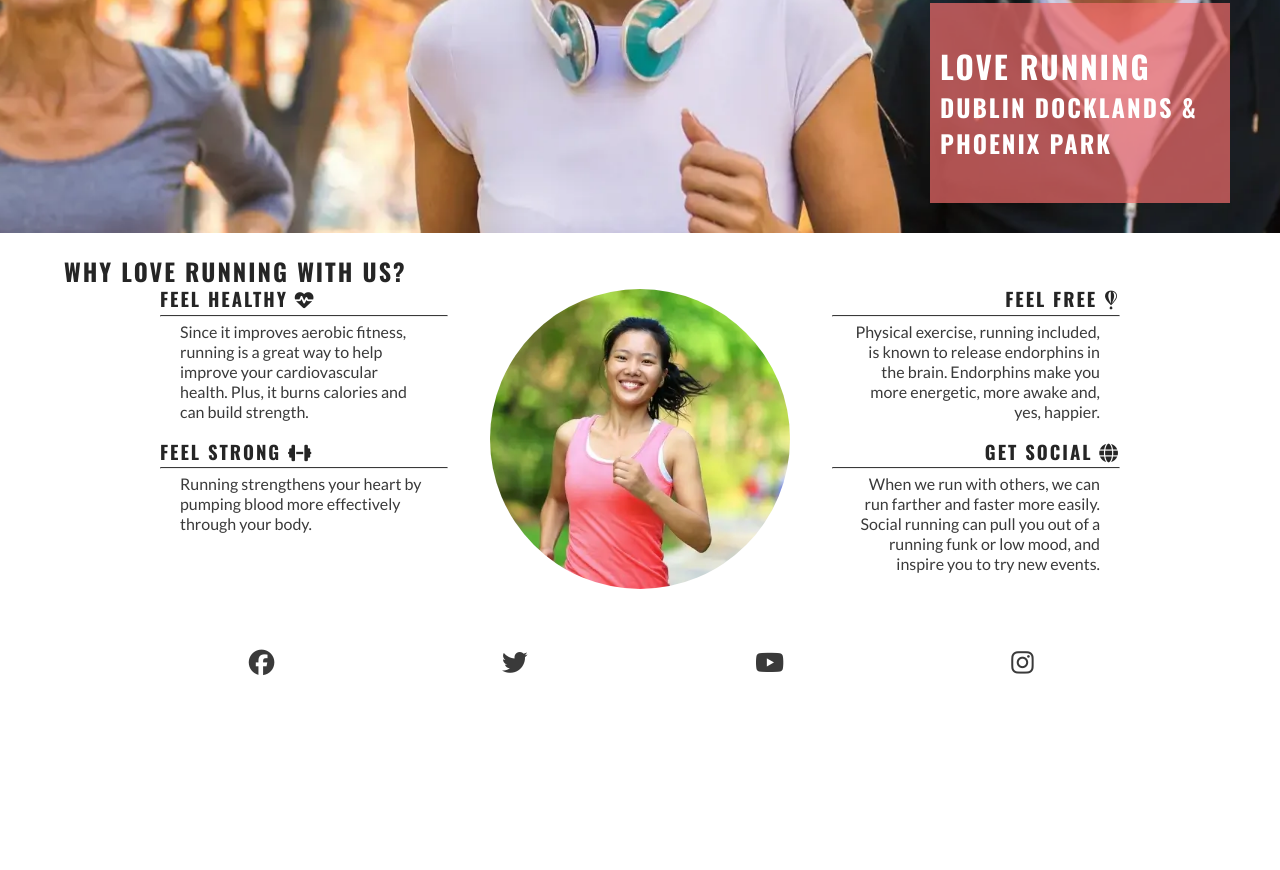
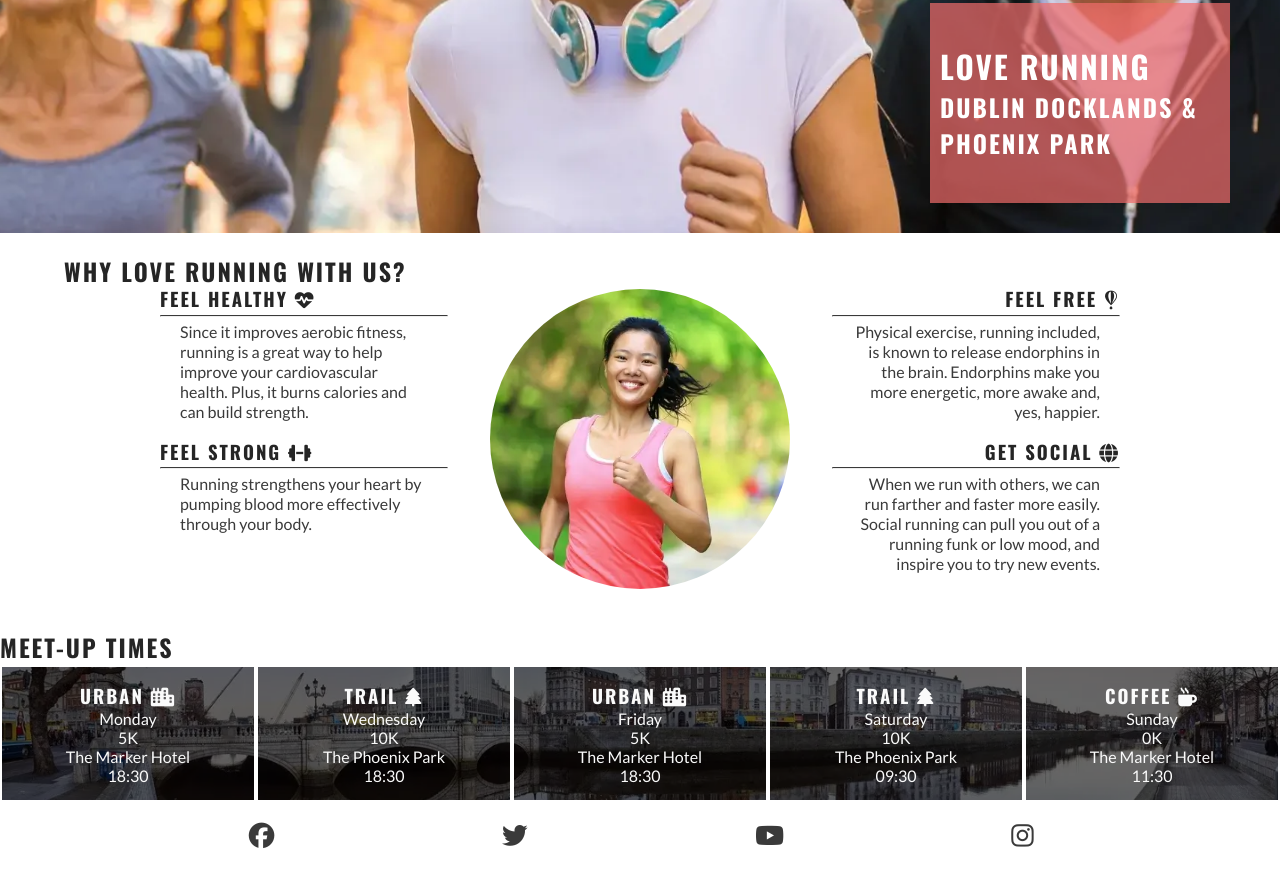
Before and after one commit to Yazhmd/Love-running-Project, a plain HTML site: page index.html in a window 1280 px wide. Shown: the part 446-1316 px from the top of the page. Before the commit the page ends 1143 px from the top, so only its background shows below. Drawn offline with nearby package versions, Linux system fonts and the light colour scheme.

Commit message:
added and styled meet up times

```diff
--- a/assets/css/style.css
+++ b/assets/css/style.css
@@ -209,7 +209,31 @@ main {
 }
 
 
+/* Meetup Times section */
+#times {
+    background: url('../images/dublin-city.webp') no-repeat center/cover;
+    /* Handles responsivity without the need for a media query */
+    display: flex;
+    flex-wrap: wrap;
+}
 
+#times div {
+    color: #fafafa;
+    background-color: rgba(0, 0, 0, .6);
+    padding: 15px;
+    text-align: center;
+    /* This will not wrap on screens of less than 400px wide.
+    Each div will expand to fill the available space on its row */
+    flex-basis: 200px;
+    flex-grow: 1;
+    /* Creates a grid of meetup time divs over the background image */
+    border: 2px solid white;
+}
+
+#times h3 {
+    /* Override the heading colour set in general styles */
+    color: #fafafa;
+}
 
 
 /* Footer */
@@ -349,7 +373,7 @@ main {
         flex-direction: row;
     }
 
-#benefits > div {
+    #benefits>div {
         flex: 1;
     }
 
@@ -364,12 +388,12 @@ main {
     }
 
 
-#benefits-mental > div {
+    #benefits-mental>div {
         align-self: flex-start;
     }
 
 
-#benefits-physical > div {
+    #benefits-physical>div {
         align-self: flex-end;
     }
 
--- a/index.html
+++ b/index.html
@@ -159,8 +159,51 @@
 
             </section>
 
+            <!-- Meetup Times section -->
+            <section id="meetups">
+                <h2>Meet-up Times</h2>
+                <div id="times">
+                    <div>
+                        <h3>Urban <i class="fa-solid fa-city"></i></h3>
+                        <p>Monday</p>
+                        <p>5K</p>
+                        <p>The Marker Hotel</p>
+                        <p>18:30</p>
+                    </div>
+                    <div>
+                        <h3>Trail <i class="fa-solid fa-tree"></i></h3>
+                        <p>Wednesday</p>
+                        <p>10K</p>
+                        <p>The Phoenix Park</p>
+                        <p>18:30</p>
+                    </div>
+                    <div>
+                        <h3>Urban <i class="fa-solid fa-city"></i></h3>
+                        <p>Friday</p>
+                        <p>5K</p>
+                        <p>The Marker Hotel</p>
+                        <p>18:30</p>
+                    </div>
+                    <div>
+                        <h3>Trail <i class="fa-solid fa-tree"></i></h3>
+                        <p>Saturday</p>
+                        <p>10K</p>
+                        <p>The Phoenix Park</p>
+                        <p>09:30</p>
+                    </div>
+                    <div>
+                        <h3>Coffee <i class="fa-solid fa-mug-hot"></i></h3>
+                        <p>Sunday</p>
+                        <p>0K</p>
+                        <p>The Marker Hotel</p>
+                        <p>11:30</p>
+                    </div>
+                </div>
 
 
+
+
+            </section>
 
 
         </main>
```
Also changed, not shown: assets/images/dublin-city.webp (added). Lines whose indentation alone changed are shown as unchanged.
